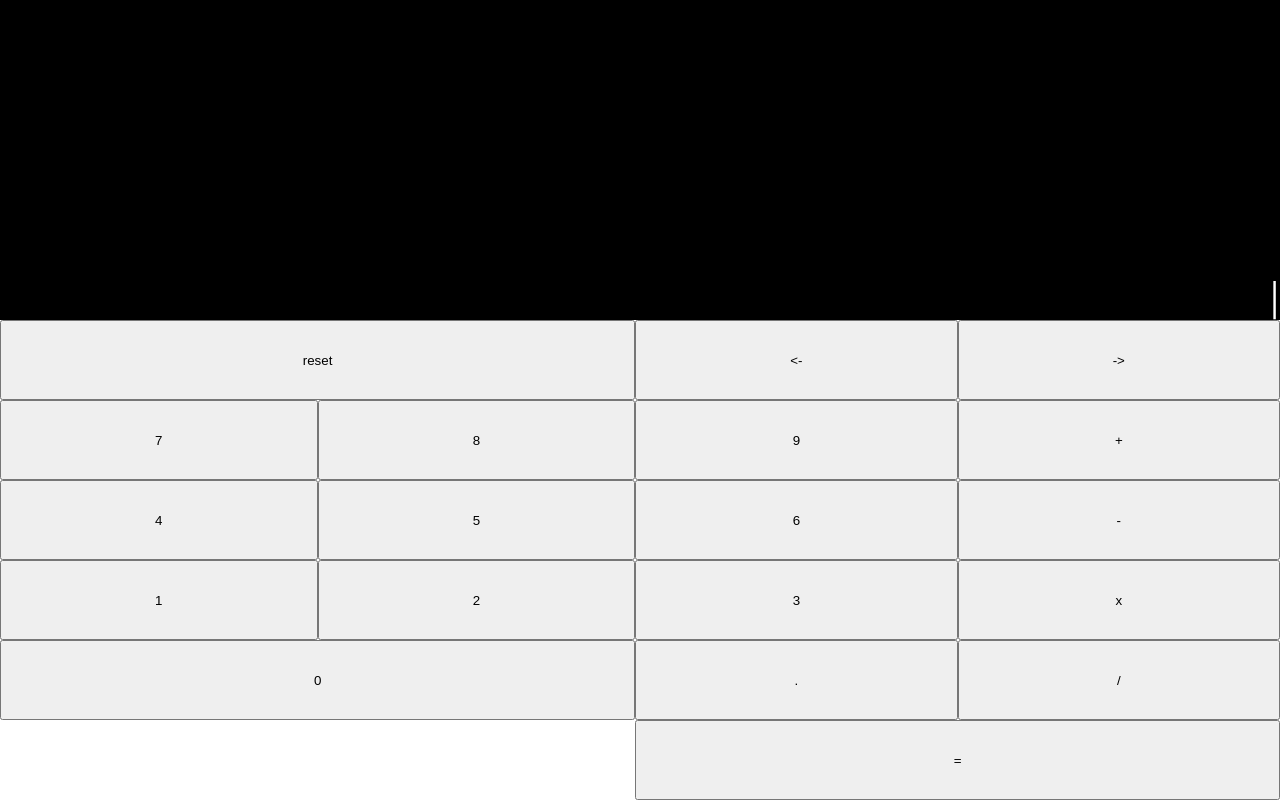
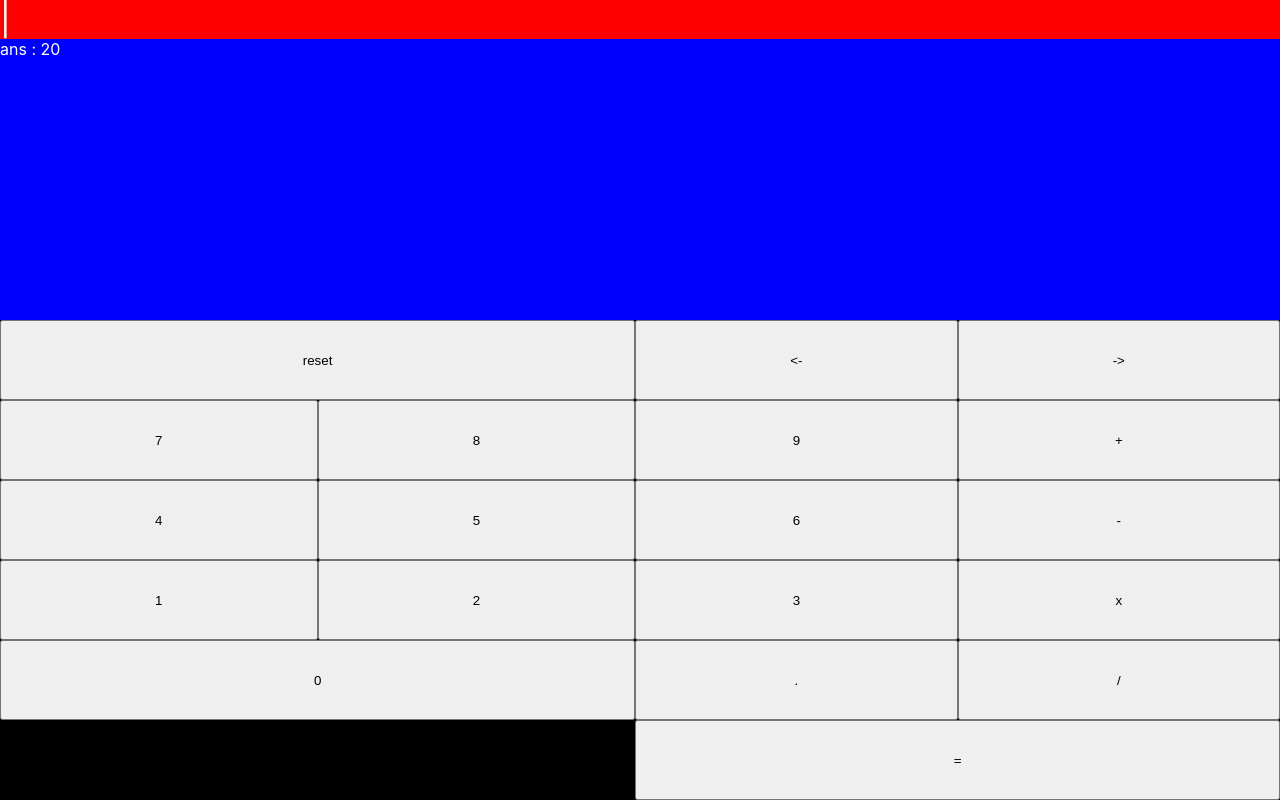
Before and after one commit to JohnDelta/react-calculator, a React (Create React App) app: page / in a window 1280 px wide. Built offline with nearby package versions, Linux system fonts and the light colour scheme.

Commit message:
Added ans on display. Trying to add proper style on display...

```diff
--- a/src/App.css
+++ b/src/App.css
@@ -5,16 +5,18 @@
 	display : grid;
 	grid-template-rows : 40% 60%;
 	grid-template-columns : 100%;
+	background-color : black;
 }
 
 .Display {
-	color : #000;
-	background-color : #000000;
-	display : flex;
-	flex-direction:row;
-	align-items : flex-end;
+	background-color : blue;
 	color : #FFFFFF;
-	justify-content : flex-end;
+
+}
+
+.input {
+	background-color : red;
+	overflow-y : scroll;
 }
 
 .value {
@@ -27,6 +29,10 @@
 	animation : cursorToggle 1s infinite;
 }
 
+.answer {
+	justify-content : end;
+}
+
 @keyframes cursorToggle {
 	from {
 		opacity : 1;
@@ -37,6 +43,7 @@
 }
 
 .Numpad {
+	height : 100%;
 	display : grid;
 	grid-template-areas :
 		'numpadReset numpadReset numpadLeftArrow numpadRightArrow'
--- a/src/Display.js
+++ b/src/Display.js
@@ -26,10 +26,14 @@ class Display extends React.Component {
 		});
 
 		return(
-			<div
-				className="Display"
-			>
-				{res}
+			<div className="Display">
+				<div className="input">
+					{res}
+				</div>
+				<div
+					className="answer"
+					dangerouslySetInnerHTML={{__html : "ans : 20"}}
+				/>
 			</div>
 		);
 	}
```
